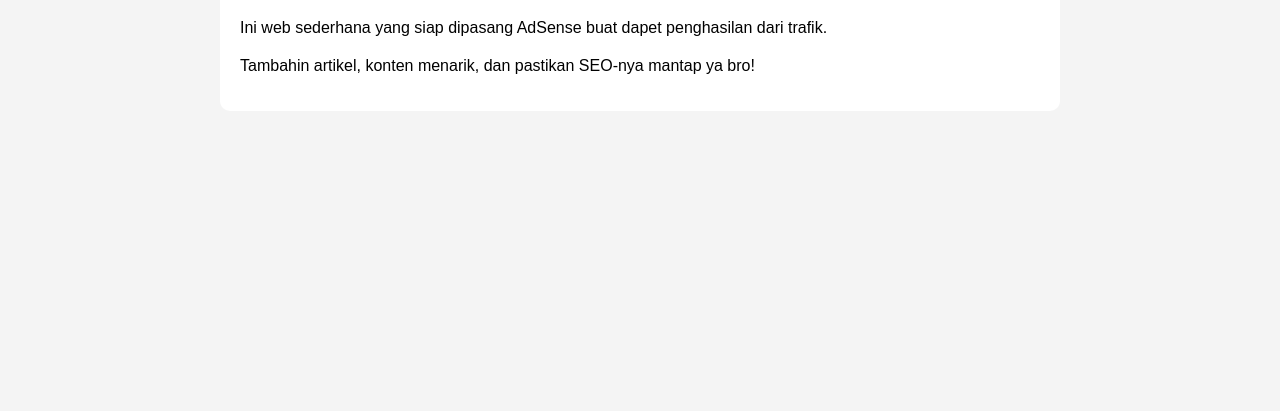
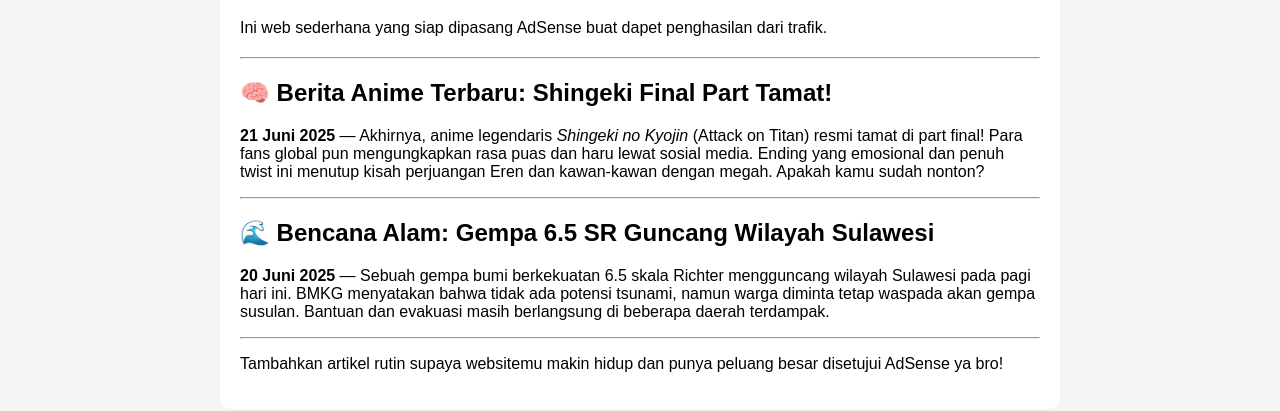
Before and after one commit to HamzBotzzzzz/Tes-web, a plain HTML site: page index.html in a window 1280 px wide. Shown: the part 149-560 px from the top of the page. Drawn offline with Linux system fonts and the light colour scheme.

Commit message:
Update index.html

```diff
--- a/index.html
+++ b/index.html
@@ -6,7 +6,7 @@
   <title>Beranda - Web Cuan</title>
   <link rel="stylesheet" href="style.css">
 
-  <!-- GANTI ID DI BAWAH INI DENGAN ID ADSENSE KAMU -->
+  <!-- GANTI DENGAN ID ADSENSE KAMU NANTI -->
   <script async src="https://pagead2.googlesyndication.com/pagead/js/adsbygoogle.js"></script>
   <script>
      (adsbygoogle = window.adsbygoogle || []).push({
@@ -38,7 +38,19 @@
       <script>(adsbygoogle = window.adsbygoogle || []).push({});</script>
     </div>
 
-    <p>Tambahin artikel, konten menarik, dan pastikan SEO-nya mantap ya bro!</p>
+    <hr>
+
+    <h2>🧠 Berita Anime Terbaru: Shingeki Final Part Tamat!</h2>
+    <p><strong>21 Juni 2025</strong> — Akhirnya, anime legendaris <em>Shingeki no Kyojin</em> (Attack on Titan) resmi tamat di part final! Para fans global pun mengungkapkan rasa puas dan haru lewat sosial media. Ending yang emosional dan penuh twist ini menutup kisah perjuangan Eren dan kawan-kawan dengan megah. Apakah kamu sudah nonton?</p>
+
+    <hr>
+
+    <h2>🌊 Bencana Alam: Gempa 6.5 SR Guncang Wilayah Sulawesi</h2>
+    <p><strong>20 Juni 2025</strong> — Sebuah gempa bumi berkekuatan 6.5 skala Richter mengguncang wilayah Sulawesi pada pagi hari ini. BMKG menyatakan bahwa tidak ada potensi tsunami, namun warga diminta tetap waspada akan gempa susulan. Bantuan dan evakuasi masih berlangsung di beberapa daerah terdampak.</p>
+
+    <hr>
+
+    <p>Tambahkan artikel rutin supaya websitemu makin hidup dan punya peluang besar disetujui AdSense ya bro!</p>
   </div>
 </body>
 </html>
```
